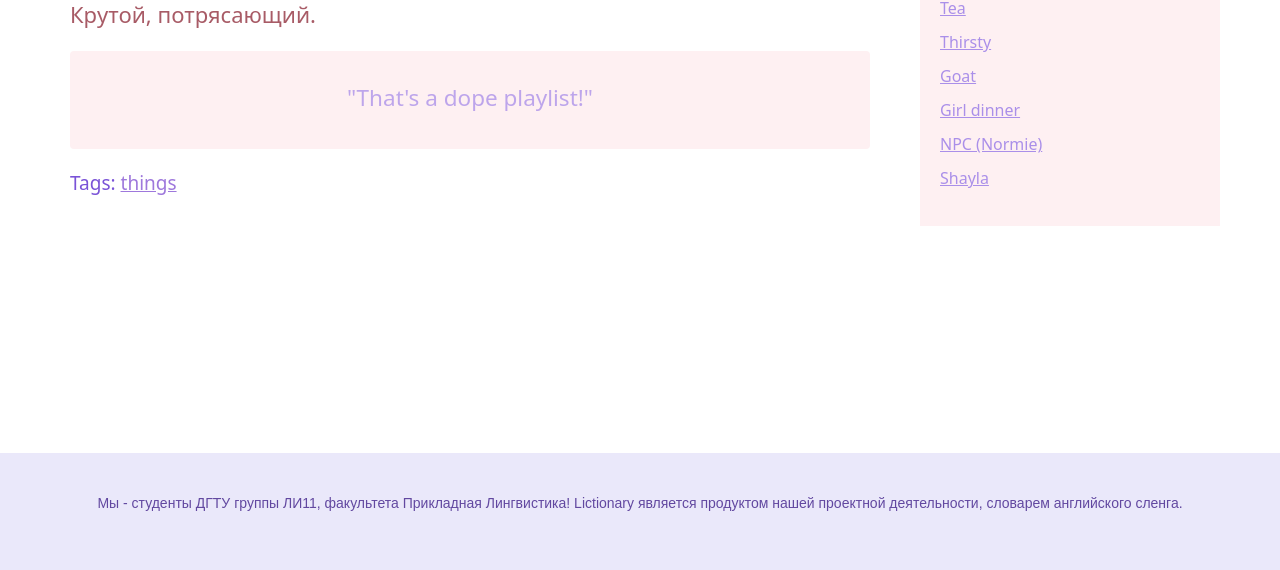
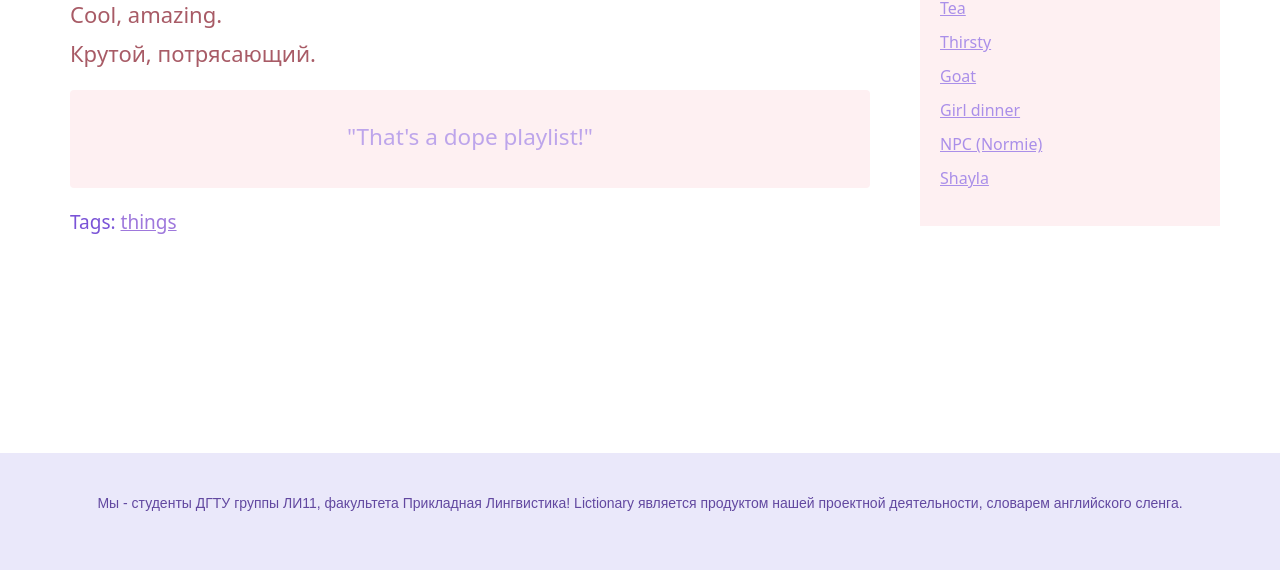
Before and after one commit to qqwryss/dictionary, a plain HTML site: page words/dope.html in a window 1280 px wide. Shown: the part 230-800 px from the top of the page. Drawn offline with nearby package versions, Linux system fonts and the light colour scheme.

Commit message:
Update dope.html

```diff
--- a/words/dope.html
+++ b/words/dope.html
@@ -50,7 +50,7 @@
 					</div>
 
                     <!-- Определение на английском -->
-                    <p style="font-size: 22px; color: #a85b66; Cool, amazing.</p>
+                    <p style="font-size: 22px; color: #a85b66;"> Cool, amazing.</p>
 
                     <!-- Перевод на русский -->
                     <p style="font-size: 22px; color: #a85b66; margin-top: -10px;">Крутой, потрясающий.</p>
@@ -99,4 +99,5 @@
     </footer>
 </body>
 
+
 </html>
```
